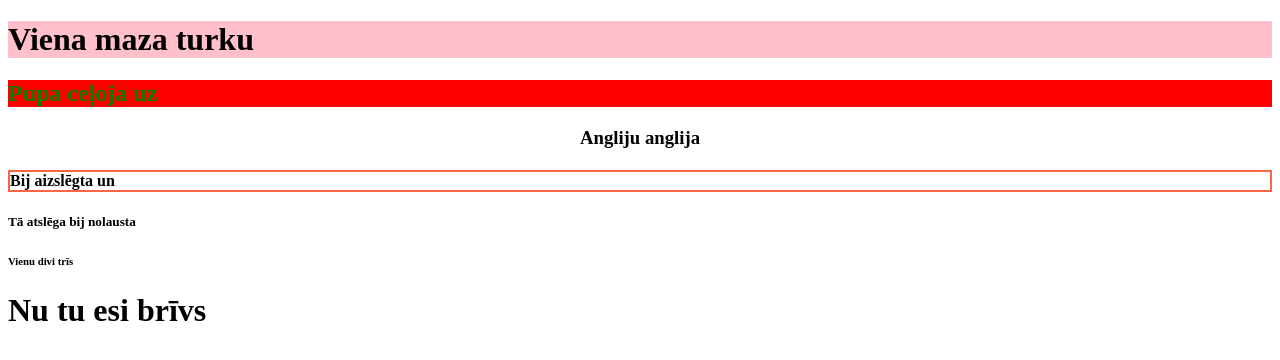
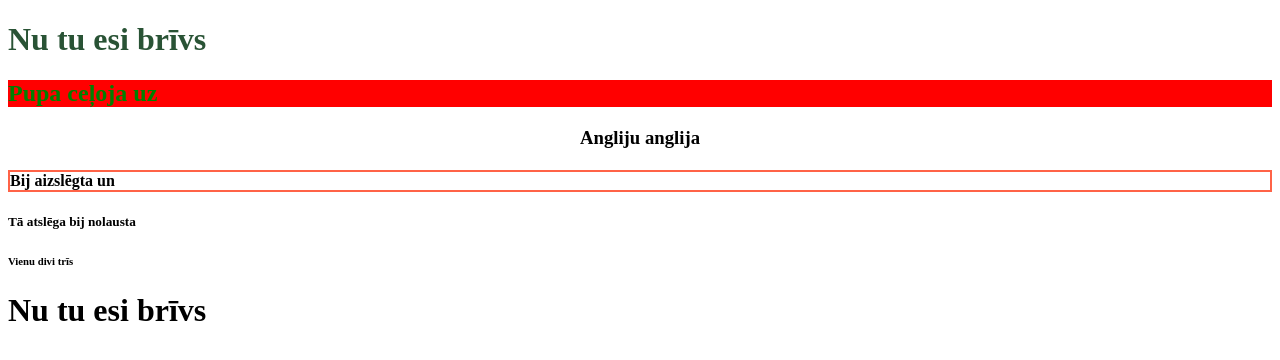
Before and after one commit to Maevelina200/Turku-pupa, a plain HTML site: page index.html in a window 1280 px wide. Drawn offline with Linux system fonts and the light colour scheme.

Commit message:
Update index.html

```diff
--- a/index.html
+++ b/index.html
@@ -6,7 +6,7 @@
 
 <body>
 
-<h1 style="background-color:pink;">Viena maza turku</h1>
+<h1 style="color:#295335">Nu tu esi brīvs</h1>
 <h2 style="color:green;background-color:red;">Pupa ceļoja uz</h2>
 <h3 style="text-align:center;">Angliju anglija</h3>
 <h4 style="border:2px solid Tomato;">Bij aizslēgta un</h4>
```
